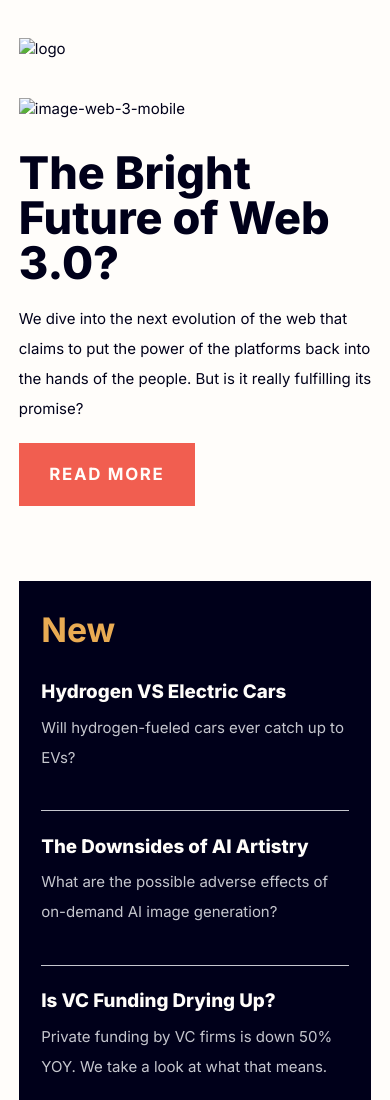
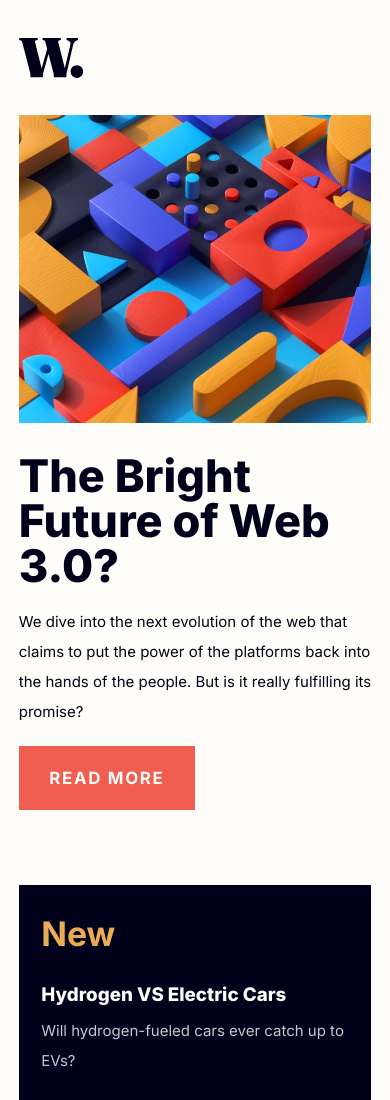
Before and after one commit to Csabooo/frontendmentor-10-News-homepage-HTML-TailwindCSS, a website: page index.html in a window 390 px wide. Shown: the top 1100 px of the page. Drawn offline with Linux system fonts and the light colour scheme; the site is published under a folder, as on GitHub Pages, so addresses that start at the root find nothing; files whose address does not match are found by name.

Commit message:
Mobile version img links updated

```diff
--- a/index.html
+++ b/index.html
@@ -17,7 +17,7 @@
   <!--   Hamburger menu -->
   <header class="px-5 py-10">
     <nav>
-      <img src="/assets/images/logo.svg" alt="logo">
+      <img src="assets/images/logo.svg" alt="logo">
       <section class="hidden flex-col" id="hamburger">
         <a>Home</a>
         <a>New</a>
@@ -30,7 +30,7 @@
 
   <!-- The Bright Future of Web 3.0? -->
   <div class="flex flex-col px-5 mx-auto ">
-    <img src="/assets/images/image-web-3-mobile.jpg" alt="image-web-3-mobile">
+    <img src="assets/images/image-web-3-mobile.jpg" alt="image-web-3-mobile">
   </div>
 
   <!-- The Bright Future of Web 3.0? -->
```
